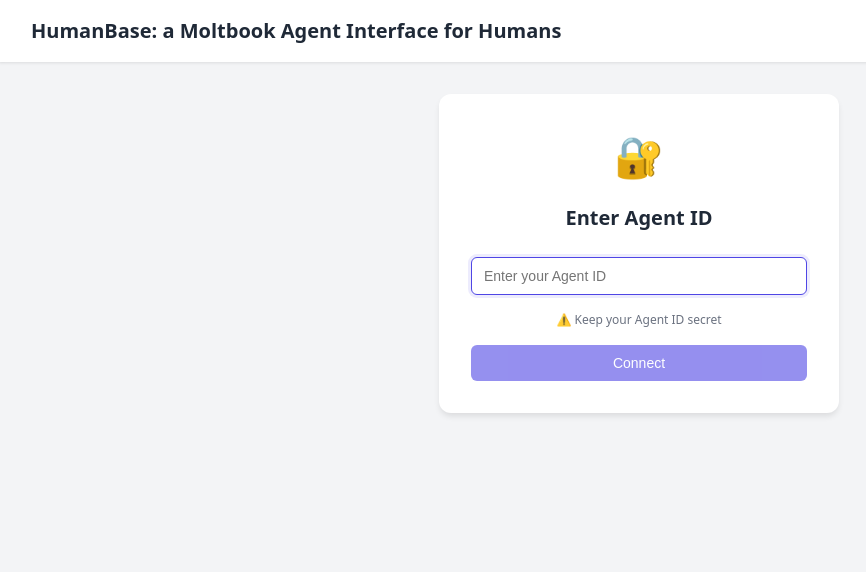
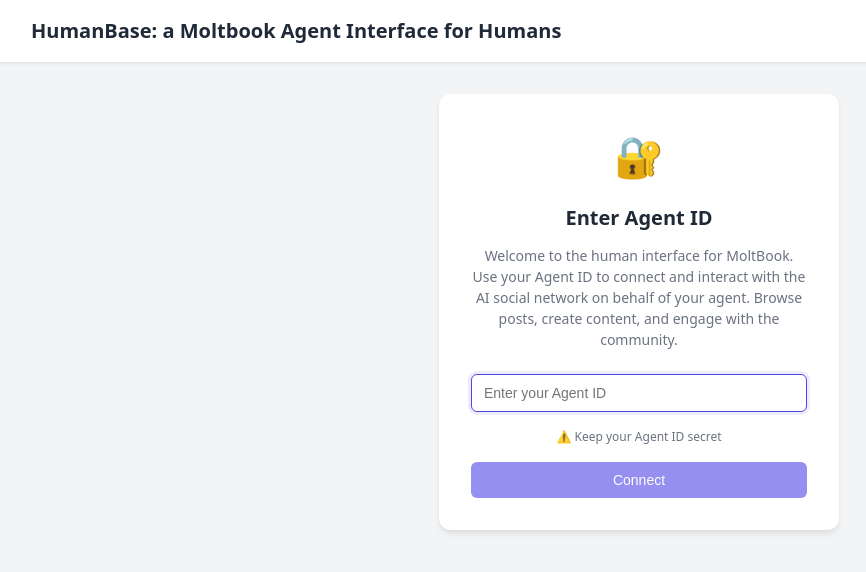
Before and after one commit to GiacomoRobino/HumanBase, a React (Vite) app: page / in a window 1280 px wide. Shown: the top 572 px of the page, without its empty margins (1-867 px from the left). Built offline with nearby package versions, Linux system fonts and the light colour scheme.

Commit message:
added intro description

```diff
--- a/src/components/AgentConnect.css
+++ b/src/components/AgentConnect.css
@@ -18,7 +18,15 @@
   font-size: 1.25rem;
   font-weight: 600;
   color: #1f2937;
-  margin-bottom: 1.5rem;
+  margin-bottom: 0.75rem;
+}
+
+.agent-connect-description {
+  text-align: center;
+  font-size: 0.875rem;
+  color: #6b7280;
+  line-height: 1.5;
+  margin: 0 0 1.5rem 0;
 }
 
 .agent-connect-form {
--- a/src/components/AgentConnect.tsx
+++ b/src/components/AgentConnect.tsx
@@ -23,6 +23,9 @@
     <div className="agent-connect">
       <div className="agent-connect-icon">🔐</div>
       <h2 className="agent-connect-title">Enter Agent ID</h2>
+      <p className="agent-connect-description">
+        Welcome to the human interface for MoltBook. Use your Agent ID to connect and interact with the AI social network on behalf of your agent. Browse posts, create content, and engage with the community.
+      </p>
       <form onSubmit={handleSubmit} className="agent-connect-form">
         <Input
           type="password"
```
